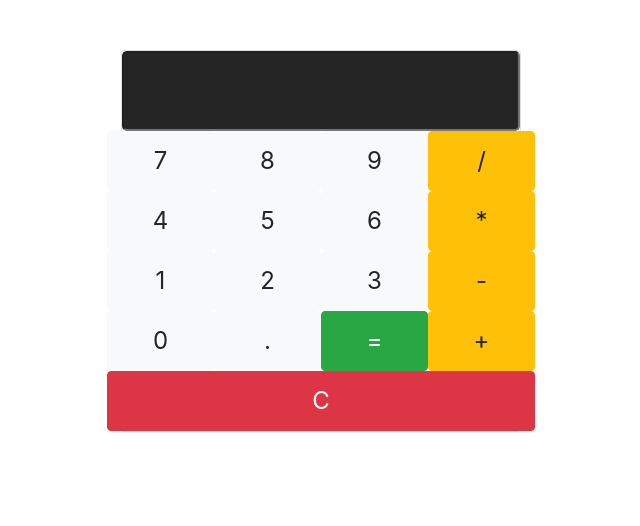
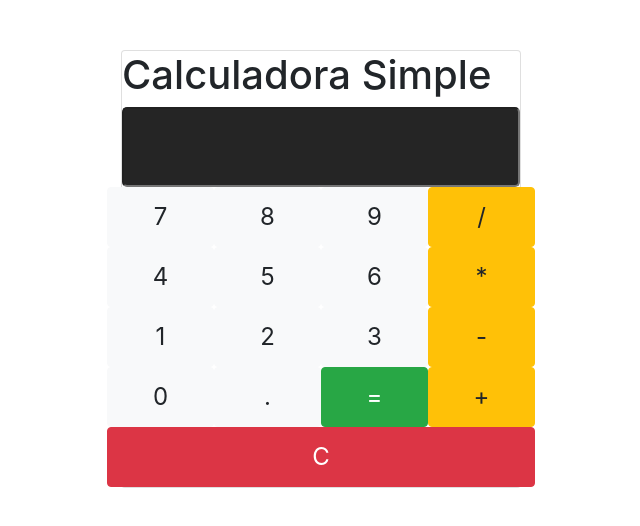
Before and after one commit to rebecaCandia/calculadora, a plain HTML site: page index.html in a window 1280 px wide. Shown: the whole page, without its empty margins (319-959 px from the left). Drawn offline with nearby package versions, Linux system fonts and the light colour scheme.

Commit message:
se agrego un h1 en index.html

```diff
--- a/index.html
+++ b/index.html
@@ -10,6 +10,7 @@
 <body>
 
     <div class="calculator card">
+        <h1 class="calculator-title">Calculadora Simple</h1>
         <input type="text" class="calculator-screen" value="" readonly />
 
         <div class="calculator-keys">
```
